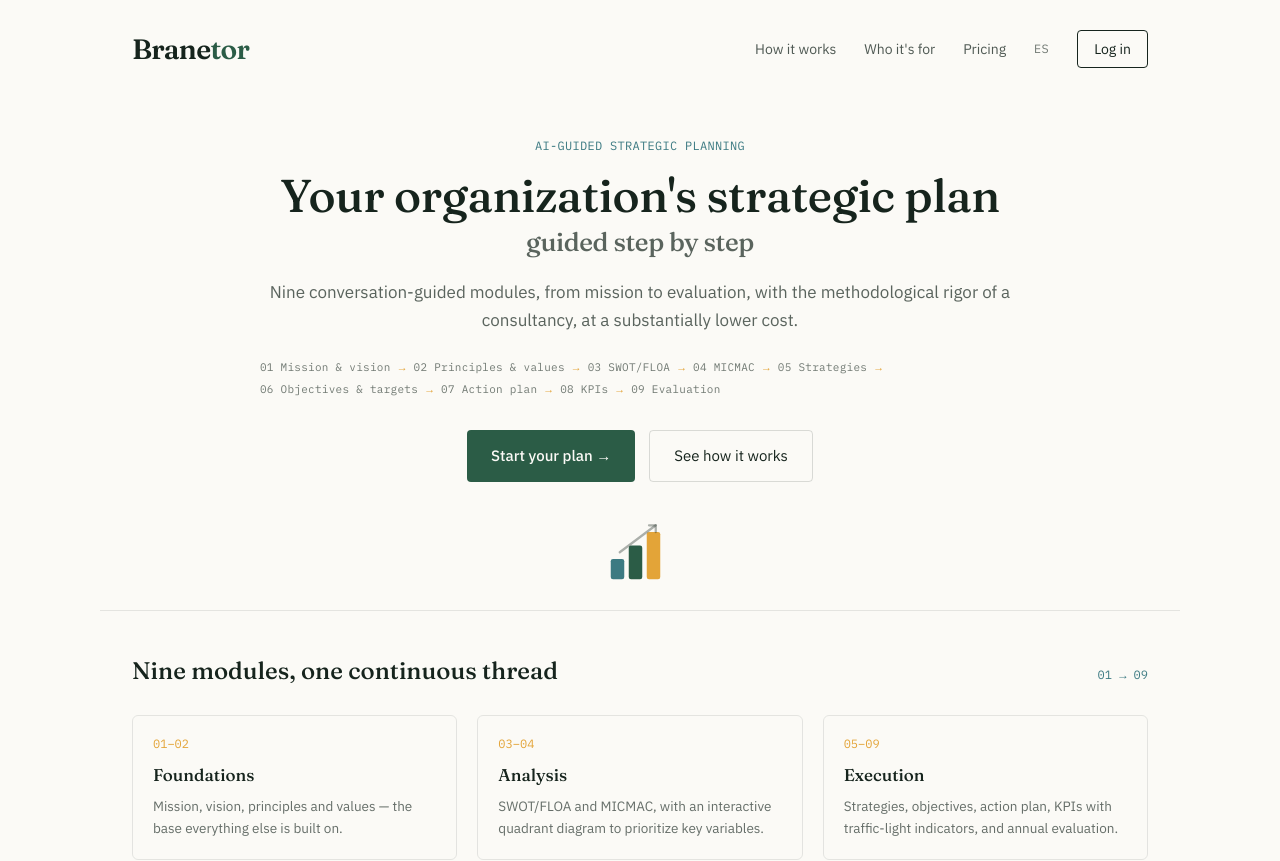
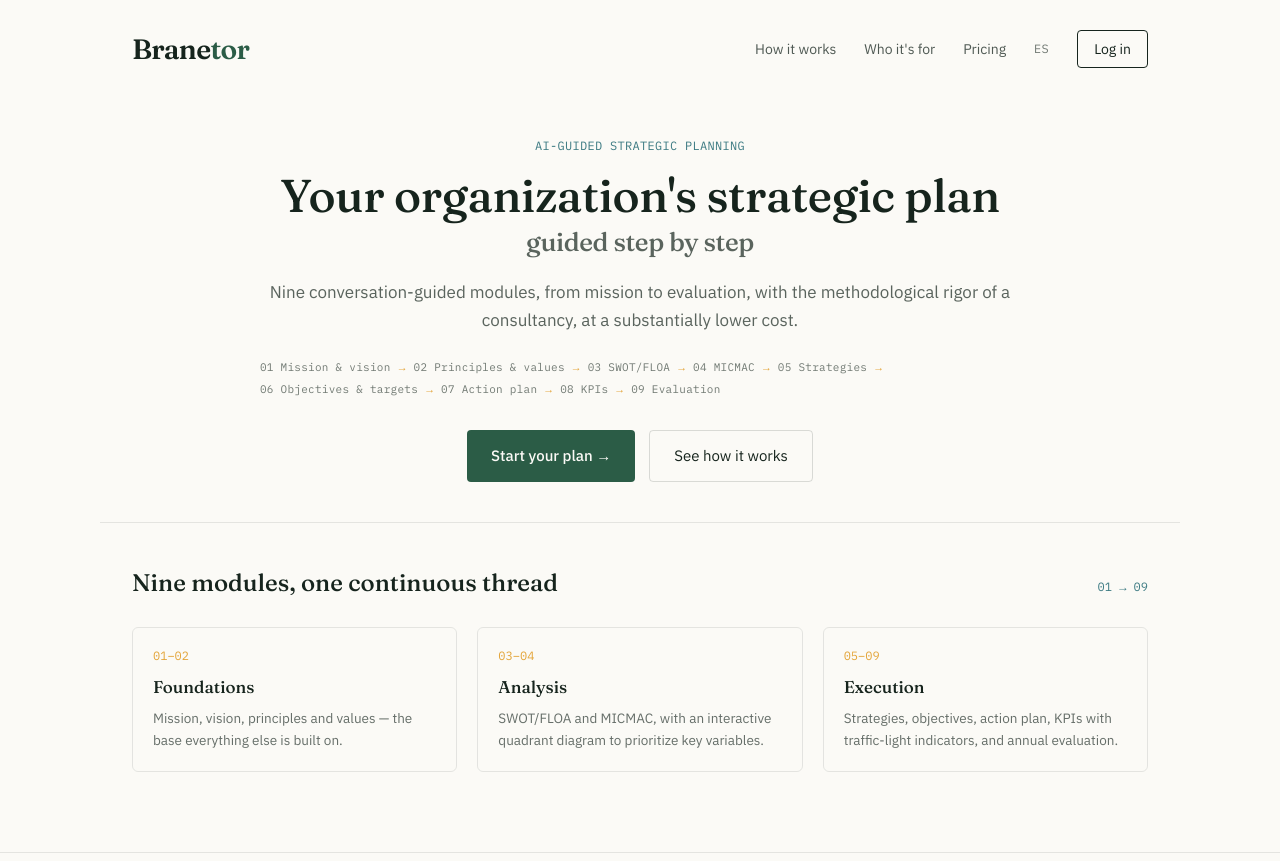
Before and after one commit to JJOrganizational-advisor/branetor-web, a Next.js app: page /en in a window 1280 px wide. Shown: the top 861 px of the page. Built offline with nearby package versions, Linux system fonts and the light colour scheme.

Commit message:
Quitar sección de ícono/imagen del hero

```diff
--- a/app/[locale]/page.tsx
+++ b/app/[locale]/page.tsx
@@ -1,6 +1,5 @@
 import Nav from "@/components/Nav";
 import Hero from "@/components/Hero";
-import ProductPreview from "@/components/ProductPreview";
 import HowItWorks from "@/components/HowItWorks";
 import Footer from "@/components/Footer";
 import { setRequestLocale } from "next-intl/server";
@@ -16,7 +15,6 @@ export default function HomePage({
     <main>
       <Nav />
       <Hero />
-      <ProductPreview />
       <HowItWorks />
       <Footer />
     </main>
--- a/components/BrandMark.tsx
+++ /dev/null
@@ -1,33 +0,0 @@
-export default function BrandMark() {
-  return (
-    <svg
-      viewBox="0 0 64 64"
-      width="72"
-      height="72"
-      xmlns="http://www.w3.org/2000/svg"
-      role="img"
-      aria-label="Branetor"
-    >
-      <rect x="6" y="40" width="12" height="18" rx="2" fill="#3C7A82" />
-      <rect x="22" y="28" width="12" height="30" rx="2" fill="#2B5C46" />
-      <rect x="38" y="16" width="12" height="42" rx="2" fill="#E3A438" />
-      <path
-        d="M14 34 L30 22 L46 10"
-        stroke="#16241D"
-        strokeWidth="2"
-        strokeLinecap="round"
-        fill="none"
-        opacity="0.35"
-      />
-      <path
-        d="M40 10 L46 10 L46 16"
-        stroke="#16241D"
-        strokeWidth="2"
-        strokeLinecap="round"
-        strokeLinejoin="round"
-        fill="none"
-        opacity="0.35"
-      />
-    </svg>
-  );
-}
--- a/components/ProductPreview.tsx
+++ /dev/null
@@ -1,9 +0,0 @@
-import BrandMark from "./BrandMark";
-
-export default function ProductPreview() {
-  return (
-    <section className="max-w-[1080px] mx-auto px-8 pb-4 flex justify-center">
-      <BrandMark />
-    </section>
-  );
-}
```
